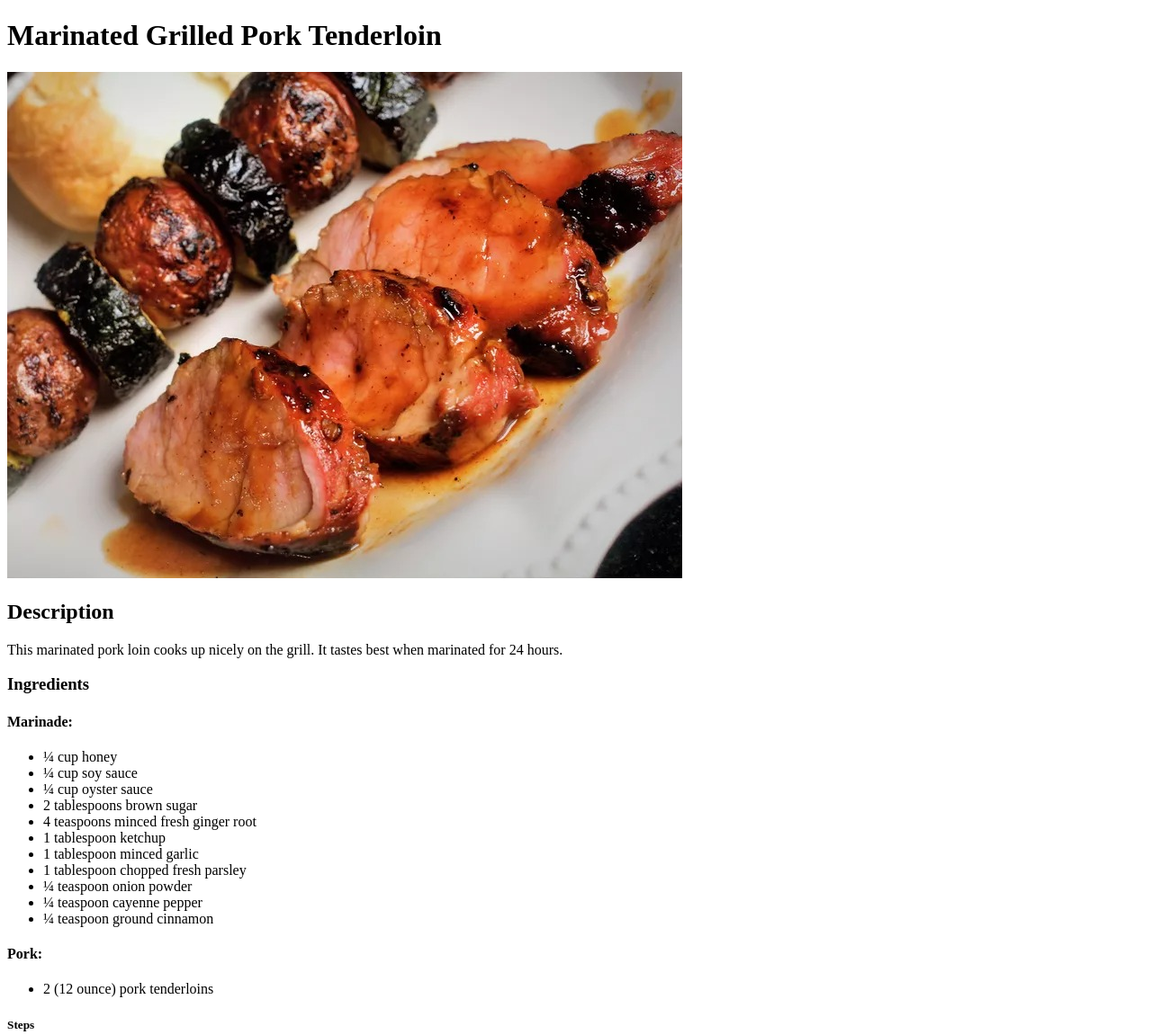
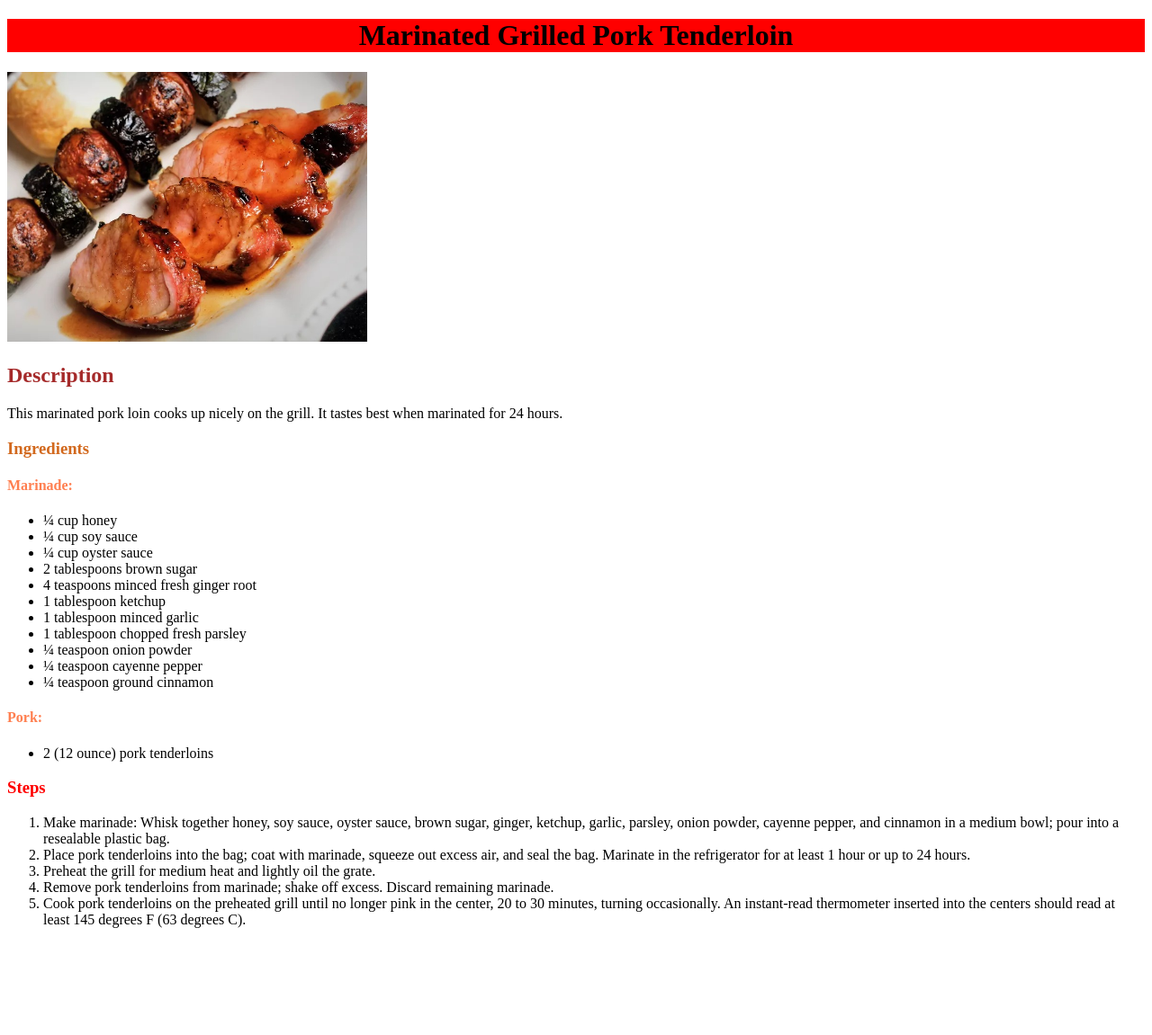
Before and after one commit to ValerioL94/odin-recipes, a plain HTML site: page recipes/marinated-grilled-pork-tenderloin.html in a window 1280 px wide. Shown: the top 1151 px of the page at 90% size. After the commit the page ends 1048 px from the top, so only its background shows below. Drawn offline with Linux system fonts and the light colour scheme.

Commit message:
Fix and style fourth recipe

```diff
--- a/recipes/marinated-grilled-pork-tenderloin.html
+++ b/recipes/marinated-grilled-pork-tenderloin.html
@@ -2,17 +2,18 @@
 <html lang="en">
 
 <head>
+    <link rel="stylesheet" href="../styles.css">
     <meta charset="UTF-8">
     <title>Marinated Grilled Pork Tenderloin</title>
 </head>
 
 <body>
-    <h1>Marinated Grilled Pork Tenderloin</h1>
-    <img src="../images/marinated-grilled-pork-tenderloin.jpg" alt="Marinated Grilled Pork Tenderloin">
-    <h2>Description</h2>
+    <h1 id="pork">Marinated Grilled Pork Tenderloin</h1>
+    <img class="dish" src="../images/marinated-grilled-pork-tenderloin.jpg" alt="Marinated Grilled Pork Tenderloin">
+    <h2 class="desc">Description</h2>
     <p>This marinated pork loin cooks up nicely on the grill. It tastes best when marinated for 24 hours.</p>
-    <h3>Ingredients</h3>
-    <h4>Marinade:</h4>
+    <h3 class="ing">Ingredients</h3>
+    <h4 class="sub-ing">Marinade:</h4>
     <ul>
         <li>¼ cup honey</li>
         <li>¼ cup soy sauce</li>
@@ -26,11 +27,11 @@
         <li>¼ teaspoon cayenne pepper</li>
         <li>¼ teaspoon ground cinnamon</li>
     </ul>
-    <h4>Pork:</h4>
+    <h4 class="sub-ing">Pork:</h4>
     <ul>
         <li>2 (12 ounce) pork tenderloins</li>
     </ul>
-    <h5>Steps</h5>
+    <h3 class="steps">Steps</h3>
     <ol>
         <li>Make marinade: Whisk together honey, soy sauce, oyster sauce, brown sugar, ginger, ketchup, garlic, parsley,
             onion powder, cayenne pepper, and cinnamon in a medium bowl; pour into a resealable plastic bag.</li>
--- a/styles.css
+++ b/styles.css
@@ -40,6 +40,11 @@ a.red.meat.active {
     text-align: center;
 }
 
+#pork {
+    background-color: red;
+    text-align: center;
+}
+
 .dish {
     height: auto;
     width: 400px;
```
